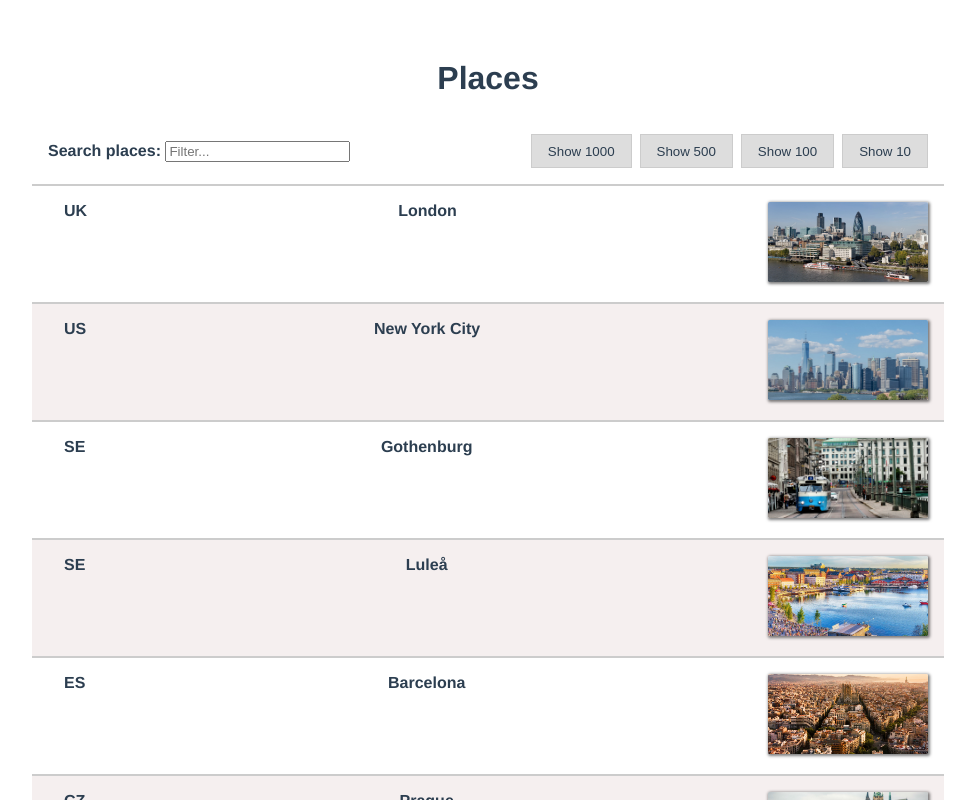
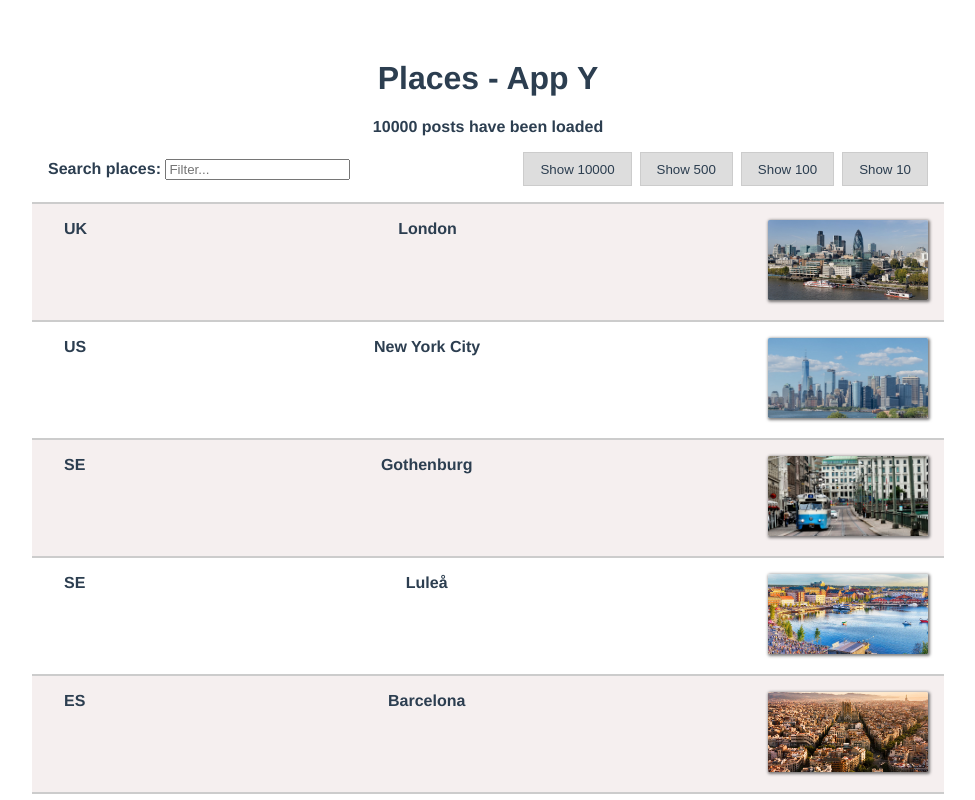
Before and after one commit to nahrr/App-Y, a Svelte app: page / in a window 1280 px wide. Both pictures are taken after a click on the button "Get Places". Shown: the top 800 px of the page, without its empty margins (152-1127 px from the left). Built offline with nearby package versions, Linux system fonts and the light colour scheme.

Commit message:
refactor

```diff
--- a/package.json
+++ b/package.json
@@ -1,5 +1,5 @@
 {
-  "name": "svelte-app",
+  "name": "app-y",
   "version": "1.0.0",
   "private": true,
   "scripts": {
--- a/public/index.html
+++ b/public/index.html
@@ -4,7 +4,7 @@
 	<meta charset='utf-8'>
 	<meta name='viewport' content='width=device-width,initial-scale=1'>
 
-	<title>Svelte app</title>
+	<title>App Y</title>
 
 	<link rel='icon' type='image/png' href='favicon.png'>
 	<link rel='stylesheet' href='global.css'>
--- a/src/components/Places.svelte
+++ b/src/components/Places.svelte
@@ -5,13 +5,14 @@
     const tenthData = PlacesData.slice(0, 100);
     const halfData = PlacesData.slice(0, 500);
     let allData = PlacesData;
-
     let isHidden = true;
     let searchValue = "";
 
     function toggle() {
         isHidden = false;
     }
+
+    $: placesCount = placesList.length;
 
     $: placesList = allData.filter(
         (item) =>
@@ -21,12 +22,15 @@
 </script>
 
 <div>
-    <h1>Places</h1>
+    <h1>Places - App Y</h1>
     <div class="show_places_panel">
         {#if isHidden}
-            <button on:click={toggle}>Get Places</button>
+            <button class="main__button" on:click={toggle}>Get Places</button>
         {:else}
             <div class="show_places">
+                <div class="testPls">
+                    <strong>{placesCount} posts have been loaded </strong>
+                </div>
                 <div class="search_panel">
                     <label>
                         Search places:
@@ -41,7 +45,7 @@
                             on:click={() => (allData = PlacesData)}
                             class="search--panel--btn"
                         >
-                            Show 1000
+                            Show 10000
                         </button>
                         <button
                             on:click={() => (allData = halfData)}
@@ -93,9 +97,17 @@
         transition: all 0.2s;
         color: #2c3e50;
     }
+
     button:hover {
         background-color: rgb(204, 248, 175);
     }
+
+    .main__button:active {
+        transition: all 0.25s ease;
+        width: 10rem;
+        opacity: 0.2;
+    }
+
     img {
         width: 10rem;
         height: 5rem;
@@ -103,19 +115,24 @@
         border-radius: 0.1rem;
         box-shadow: 1px 1px 3px 1px rgba(0, 0, 0, 0.5);
     }
+
     input:hover {
         background-color: rgb(204, 248, 175);
     }
+
     input:focus {
         background-color: rgb(204, 248, 175);
     }
+
     label {
         font-weight: bold;
         margin-right: 1rem;
     }
+
     .place_data:nth-child(odd) {
         background-color: rgb(245, 239, 239);
     }
+
     .places {
         flex-grow: 8;
         text-align: left;
@@ -124,6 +141,7 @@
         justify-content: space-between;
         font-weight: bold;
     }
+
     .place_data {
         display: flex;
         align-items: center;
@@ -133,6 +151,7 @@
         padding: 1rem;
         max-width: 55rem;
     }
+
     .search_panel {
         display: flex;
         align-items: center;
@@ -143,6 +162,7 @@
         max-width: 55rem;
         justify-content: space-between;
     }
+
     .search--panel--btn {
         margin: 0;
         max-height: 1rem;
```
